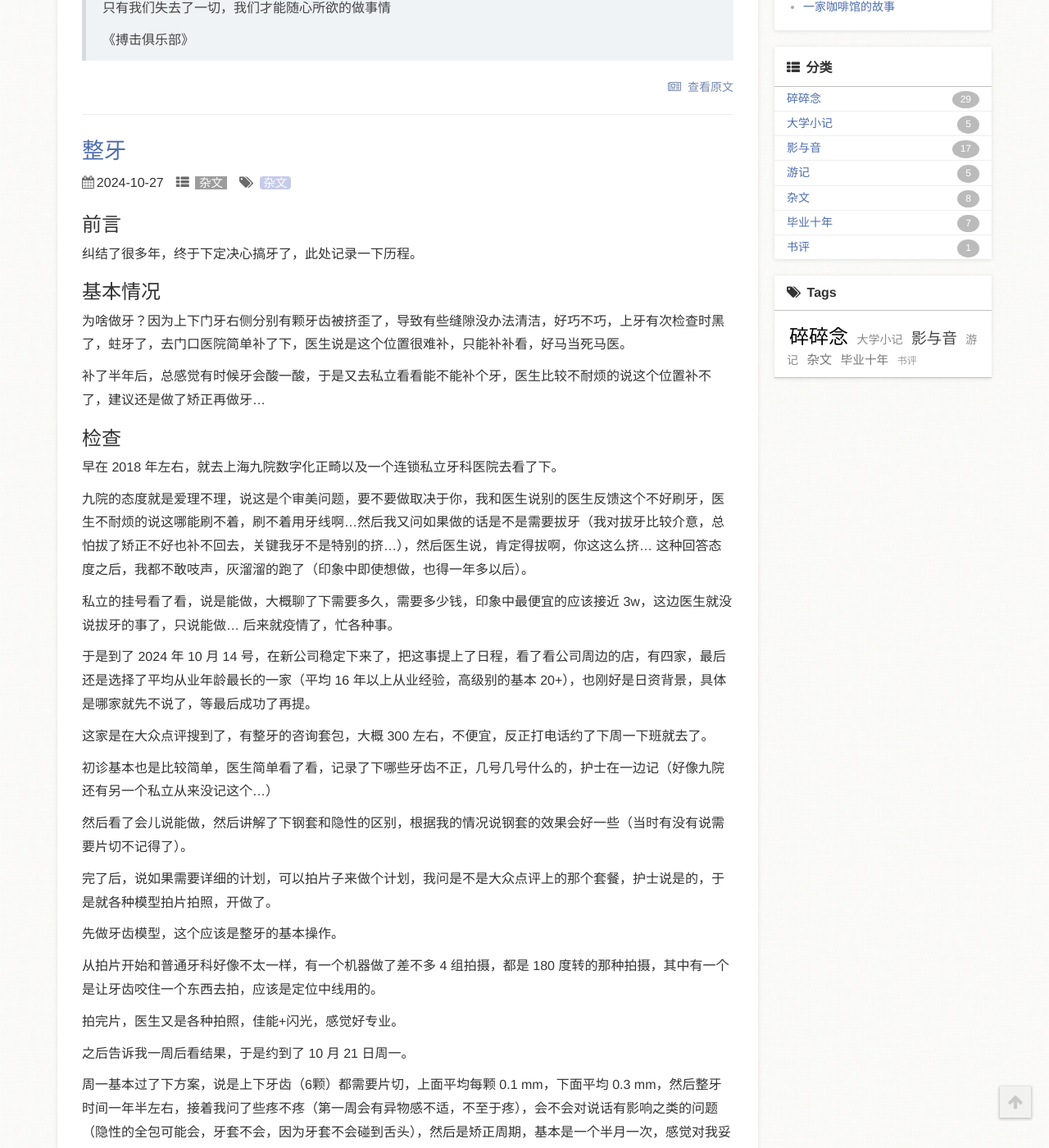
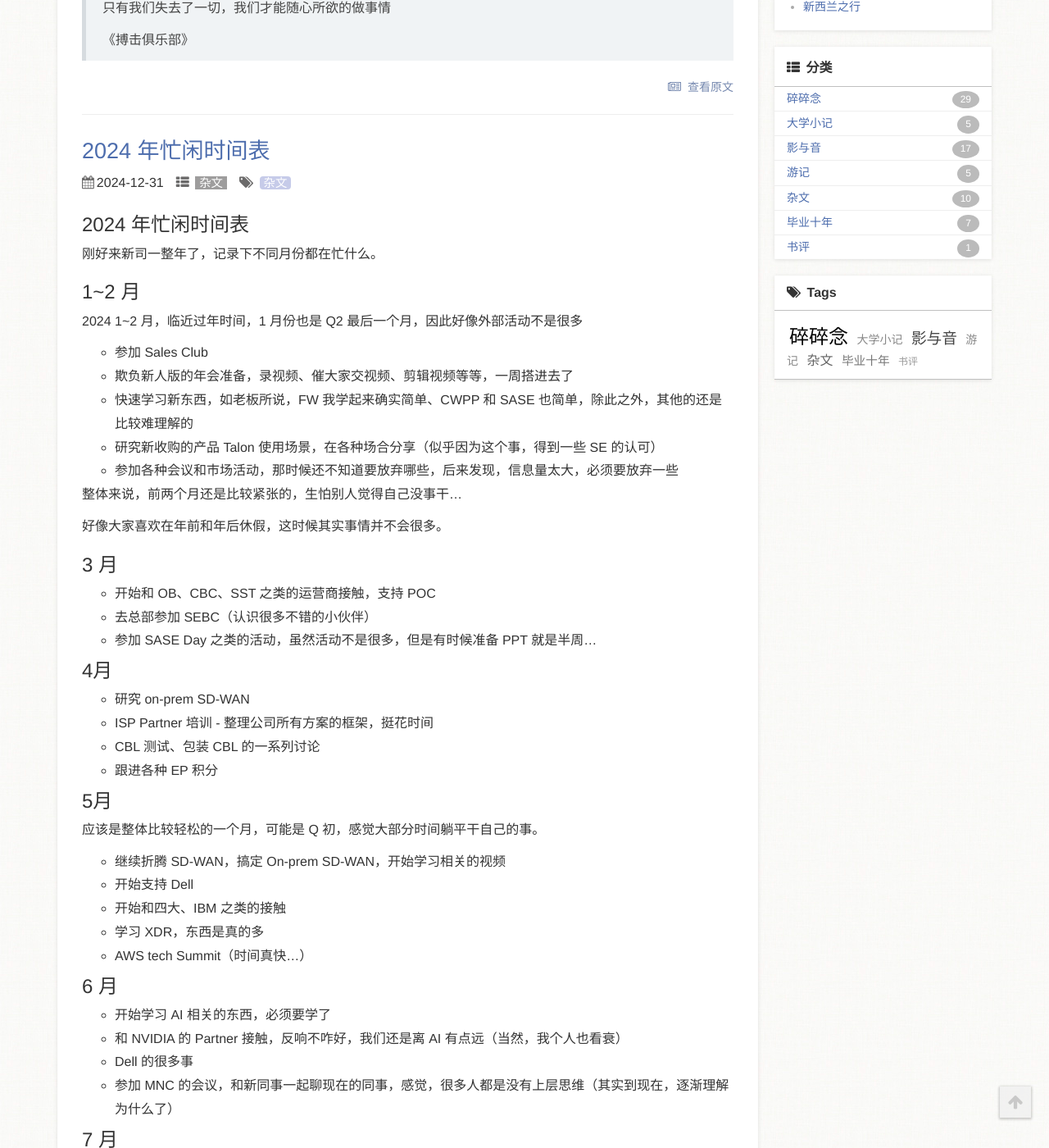
Before and after one commit to zm1990s/halfcoffee, a Jekyll site: the page built from index.html, in a window 1280 px wide and 1400 px high, scrolled down 368 px. Shown: the whole window at 82% size. Built offline with Jekyll 4.4.1, drawn with Linux system fonts in a browser that asks for light colours; the list of posts is cut into pages by our own code; a style sheet for code colours, icons or effects is not loaded; some of the changed text lies outside the part shown.

Commit message:
20250127

```diff
--- /dev/null
+++ b/_posts/2024-12-31-2024.markdown
@@ -0,0 +1,114 @@
+---
+layout: post
+comments: true
+title:  "2024 年忙闲时间表"
+date:   2024-12-31 11:11:11
+categories: 杂文
+tags: 杂文
+typora-root-url: ../../halfcoffee
+---
+
+
+
+## 2024 年忙闲时间表
+
+刚好来新司一整年了，记录下不同月份都在忙什么。
+
+## 1~2 月
+
+2024 1~2 月，临近过年时间，1 月份也是 Q2 最后一个月，因此好像外部活动不是很多
+
+- 参加 Sales Club
+- 欺负新人版的年会准备，录视频、催大家交视频、剪辑视频等等，一周搭进去了
+- 快速学习新东西，如老板所说，FW 我学起来确实简单、CWPP 和 SASE 也简单，除此之外，其他的还是比较难理解的
+- 研究新收购的产品 Talon 使用场景，在各种场合分享（似乎因为这个事，得到一些 SE 的认可）
+- 参加各种会议和市场活动，那时候还不知道要放弃哪些，后来发现，信息量太大，必须要放弃一些
+
+整体来说，前两个月还是比较紧张的，生怕别人觉得自己没事干...
+
+好像大家喜欢在年前和年后休假，这时候其实事情并不会很多。
+
+## 3 月
+
+- 开始和 OB、CBC、SST 之类的运营商接触，支持 POC
+- 去总部参加 SEBC（认识很多不错的小伙伴）
+- 参加 SASE Day 之类的活动，虽然活动不是很多，但是有时候准备 PPT 就是半周...
+
+## 4月
+
+- 研究 on-prem SD-WAN
+- ISP Partner 培训 - 整理公司所有方案的框架，挺花时间
+- CBL 测试、包装 CBL 的一系列讨论
+- 跟进各种 EP 积分
+
+## 5月
+
+应该是整体比较轻松的一个月，可能是 Q 初，感觉大部分时间躺平干自己的事。
+
+- 继续折腾 SD-WAN，搞定 On-prem SD-WAN，开始学习相关的视频
+- 开始支持 Dell
+- 开始和四大、IBM 之类的接触
+- 学习 XDR，东西是真的多
+- AWS tech Summit（时间真快...）
+
+## 6 月
+
+- 开始学习 AI 相关的东西，必须要学了
+- 和 NVIDIA 的 Partner 接触，反响不咋好，我们还是离 AI 有点远（当然，我个人也看衰）
+- Dell 的很多事
+- 参加 MNC 的会议，和新同事一起聊现在的同事，感觉，很多人都是没有上层思维（其实到现在，逐渐理解为什么了）
+
+## 7 月
+
+- SASE 老板见 Partner，合作关系有，就差生意
+- 开始让我带小弟，然而我感觉自己都没多少活可以干，跟着我怕是没活干
+- 开始和 EUC 合作，做方案
+- 写了篇比较火的 V 记文章
+- Dell 的各种会
+
+## 8 月
+
+**大家大规模休假**...而我忙着写 SD-WAN 的 PPT，要给全员分享...
+
+- SD-WAN PPT，超费时间
+- Dell 活动
+- 各种运营商的持续支持
+
+## 9 月
+
+好巧不巧，在特别忙的时候休假。
+
+- 总代 QBR，这事按理说应该安排在 8 月才合理，可能因为很多人休假，就放在了 9 月初，正好赶上我休假...
+- “走进”系列开播，忙起来了。。
+- 要办各种 Club 了，邀请函准备起来
+- SD-WAN 终于告一段落
+
+##  10 月
+
+- 各种活动，SE Club、Sales Club、走进系列、Dell，每次都要准备材料，去讲..
+- 开始和销售见一些客户（某个同事离职了）
+- 健康体检也开始了...
+
+## 11 月
+
+忙碌的一个月
+
+- 准备 Netsec Days，这种活动真的很耗人，尤其是有一堆的 prerequisite 要做
+- 各种安全体检，不过顺道把标准文档的事搞了搞，还是比较有成就感
+- 折腾 AI 安全，初见成效，开始接触 Coze
+- Ignite 大会
+
+## 12 月
+
+- 市场活动继续（准备了一个不错的防勒索方案）...
+- 安全体检继续（尾声）
+- 合作伙伴培训
+
+月底了，为了花完年假，**又是大规模的休假**，挺好的。
+
+
+
+## 又到了新一年的一月
+
+- 各种走进系列，各种外部活动
+- 总代请吃饭，连着一周吃出了病...
```
Also changed, not shown: _posts/2024-12-31-碎碎念.md (+3 -3 lines), _posts/2025-01-27-pifubing.markdown (renamed from _posts/2025-01-27.markdown).
